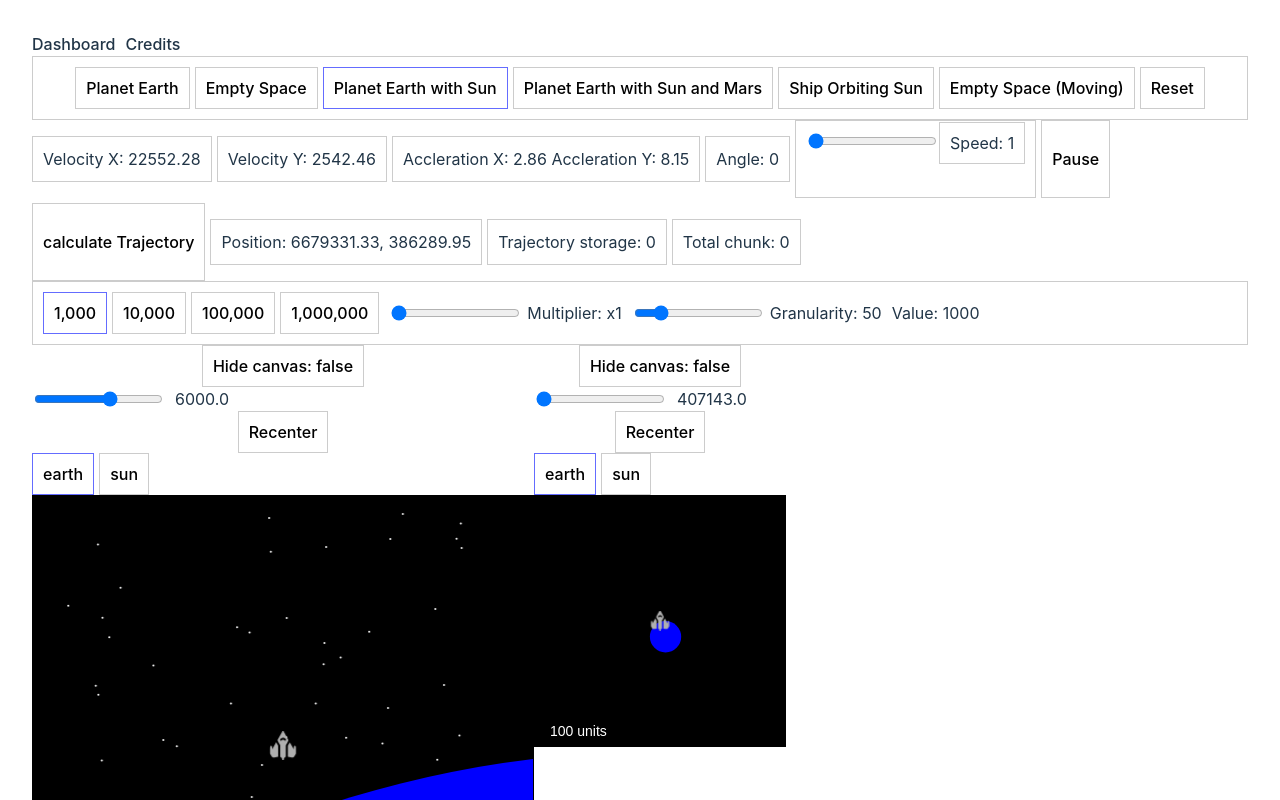
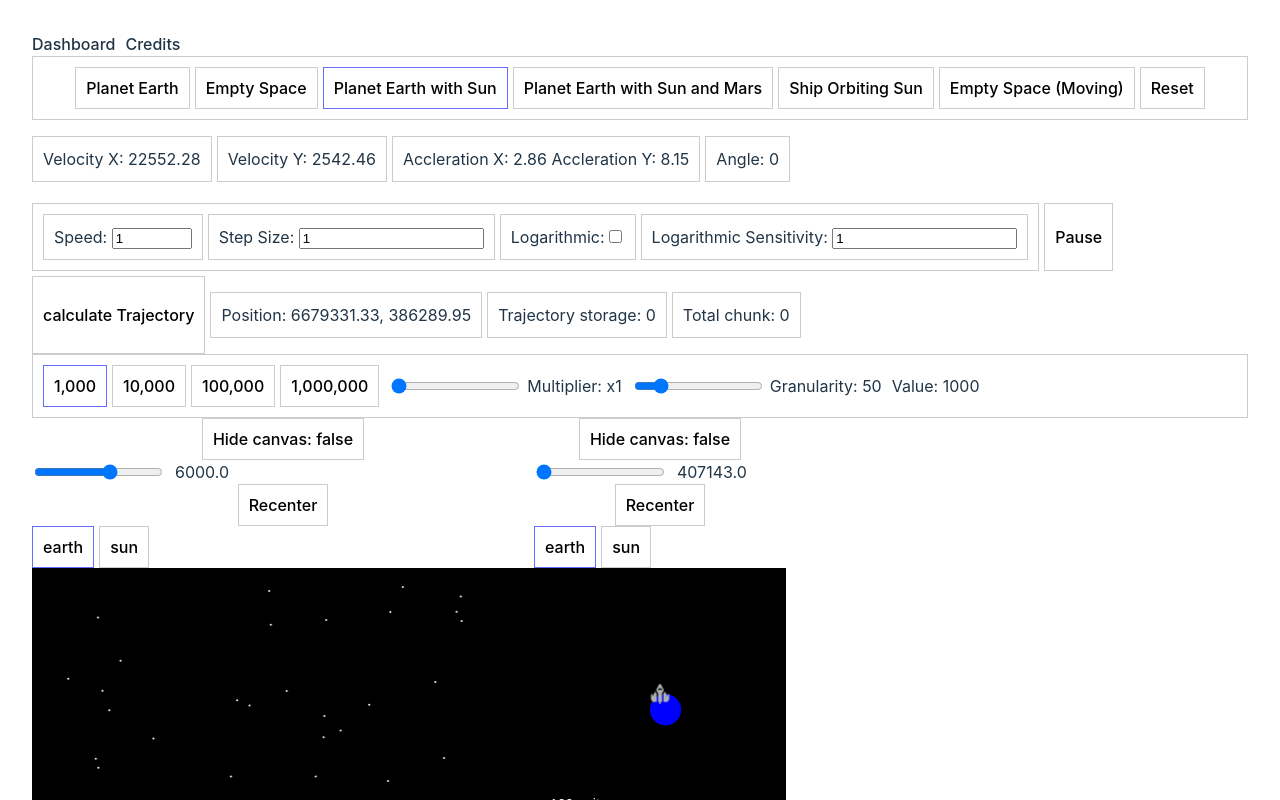
Before and after one commit to JosephRodolfo/space-ship-2, a Vue app: page /space-ship-2/dashboard in a window 1280 px wide. Shown: the top 800 px of the page. Built offline with nearby package versions, Linux system fonts and the light colour scheme.

Commit message:
add speedslider component

```diff
--- a/src/components/Dashboard.vue
+++ b/src/components/Dashboard.vue
@@ -9,11 +9,12 @@
     {{ currentScenario!.ship.acceleration!.y?.toFixed(2) }}
   </p>
   <p class="button">Angle: {{ (currentScenario!.ship.rotationAngle * (180 / Math.PI)).toFixed(0) }}</p>
-  <div class="button">
+  <!-- <div class="button">
     <input type="range" :min="speedSettings.min" :max="speedSettings.max" :step="1" :value="mainStore.gameEngine.speed" @input="setSpeed"/>
 
     <span class="button">Speed: {{ mainStore.gameEngine.speed }}</span>
-  </div>
+  </div> -->
+  <SpeedSlider></SpeedSlider>
     <button class="button" @click="handlePause">Pause</button>
     <button class="button" @click="initCalculateTrajectory"> calculate Trajectory</button>
   <p class="button">
@@ -55,14 +56,12 @@ import ScenarioSelector from "./ScenarioSelector.vue";
 import { useKeyPress } from "../composables/useKeyPress";
 import CanvasWithControls from "./CanvasWithControls.vue";
 import TrajectoryControls from "./TrajectoryControls.vue";
+import SpeedSlider from "./SpeedSlider.vue";
 import { useMainStore } from "../store/store";
 import { Physics } from "../entitites/physics";
 const { keysPressed, onKeydown, onKeyup } = useKeyPress();
 const currentScenario = computed(() => {
   return mainStore.initialState;
-})
-const speedSettings = computed(() => {
-  return currentScenario.value!.speedSettings;
 })
 const magnificationSettings = computed(() => {
   return currentScenario.value!.magnificationSettings;
@@ -83,12 +82,6 @@ const currentReferenceBody = computed(() => {
   if (!mainStore.initialState) return null;
   return mainStore.initialState.otherBodies.find((el) => el.name === mainStore.referenceBody);
 })
-
-function setSpeed(event: Event) {
-  const inputEvent = event as InputEvent;
-  const inputElement = inputEvent.target as HTMLInputElement;
-  mainStore.setSpeed(Number(inputElement.value));
-}
 
 function initCalculateTrajectory() {
   if (!currentScenario.value) return;
@@ -199,10 +192,4 @@ function handlePause() {
   display: flex;
   flex-direction: row;
 }
-.speed-controls {
-  display: flex;
-  flex-direction: row;
-  gap: 5px;
-  flex-wrap: wrap;
-}
 </style>
--- a/src/components/ScenarioSelector.vue
+++ b/src/components/ScenarioSelector.vue
@@ -33,11 +33,6 @@ function resetScenario() {
 }
 </script>
 <style>
-.scenario-selector {
-  display: flex;
-  flex-direction: column;
-  align-items: center;
-}
 .selector-links {
   display: flex;
   flex-direction: row;
--- /dev/null
+++ b/src/components/SpeedSlider.vue
@@ -0,0 +1,80 @@
+<template>
+  <div class="button speed-controls">
+    <div class="button">
+      <label for="speed">Speed: </label>
+      <input
+        type="number"
+        id="speed"
+        :min="speedSettings.min"
+        :max="speedSettings.max"
+        :step="currentStep"
+        :value="mainStore.gameEngine.speed"
+        @input="setSpeed($event)"
+      />
+    </div>
+    <div class="button">
+      <label for="step-size">Step Size: </label>
+      <input
+        id="step-size"
+        type="number"
+        :value="settings.stepSize"
+        @input="updateStepSize($event)"
+        min="1"
+      />
+    </div>
+    <div class="button">
+      <label for="logarithmic-toggle">Logarithmic:</label>
+      <input id="logarithmic-toggle" type="checkbox" v-model="settings.logarithmic" />
+    </div>
+    <div class="button">
+      <label for="logarithmic-sensitivity">Logarithmic Sensitivity: </label>
+      <input
+        id="logarithmic-sensitivity"
+        type="number"
+        v-model="settings.logarithmicSensitivity"
+        min="1"
+      />
+    </div>
+  </div>
+</template>
+
+<script setup lang="ts">
+import { computed, reactive } from "vue";
+import { useMainStore } from "../store/store";
+
+const mainStore = useMainStore();
+const currentScenario = computed(() => mainStore.initialState);
+const speedSettings = computed(() => currentScenario.value!.speedSettings);
+const settings = reactive({
+  stepSize: 1,
+  logarithmicSensitivity: 1,
+  logarithmic: false,
+});
+
+const currentStep = computed(() => {
+    if (settings.stepSize) {
+    const baseLog = Math.log10(mainStore.gameEngine.speed);
+    const adjustedLog = baseLog / settings.logarithmicSensitivity;
+    return Math.pow(10, Math.floor(adjustedLog));
+  }
+    return settings.stepSize;
+});
+
+
+function setSpeed(event: Event) {
+  const inputElement = event.target as HTMLInputElement;
+  mainStore.setSpeed(Number(inputElement.value));
+}
+
+function updateStepSize(event: Event) {
+  const inputElement = event.target as HTMLInputElement;
+  const numValue = Math.max(Number(inputElement.value), 1);
+  settings.stepSize = numValue;
+}
+</script>
+
+<style scoped>
+input[type="range"] {
+  margin: 10px 0;
+}
+</style>
--- a/src/store/store.ts
+++ b/src/store/store.ts
@@ -30,7 +30,7 @@ const initialState: Scenario[] = [
     referenceBody: '',
     speedSettings: {
       min: 1,
-      max: 300,
+      max: 30000,
     },
     magnificationSettings: {
       map: {
@@ -52,7 +52,7 @@ const initialState: Scenario[] = [
     otherBodies: [],
     speedSettings: {
       min: 1,
-      max: 300,
+      max: 30000,
     },
     referenceBody: '',
     magnificationSettings: {
@@ -78,7 +78,7 @@ const initialState: Scenario[] = [
     ],
     speedSettings: {
       min: 1,
-      max: 5000,
+      max: 30000,
     },
     referenceBody: 'earth',
     magnificationSettings: {
@@ -105,7 +105,7 @@ const initialState: Scenario[] = [
     ],
     speedSettings: {
       min: 1,
-      max: 5000,
+      max: 30000,
     },
     referenceBody: 'earth',
     magnificationSettings: {
@@ -130,7 +130,7 @@ const initialState: Scenario[] = [
     ],
     speedSettings: {
       min: 1,
-      max: 100000,
+      max: 1000000,
     },
     referenceBody: '',
     magnificationSettings: {
@@ -153,7 +153,7 @@ const initialState: Scenario[] = [
     otherBodies: [],
     speedSettings: {
       min: 1,
-      max: 300,
+      max: 1000000,
     },
     referenceBody: '',
     magnificationSettings: {
--- a/src/style.css
+++ b/src/style.css
@@ -48,6 +48,19 @@ button {
   transition: border-color 0.25s;
 
 }
+.speed-controls {
+  display: flex;
+  flex-direction: row;
+  gap: 5px;
+  flex-wrap: wrap;
+}
+
+.scenario-selector {
+  display: flex;
+  flex-direction: column;
+  align-items: center;
+}
+
 button:hover {
   border-color: #646cff;
 }
```
